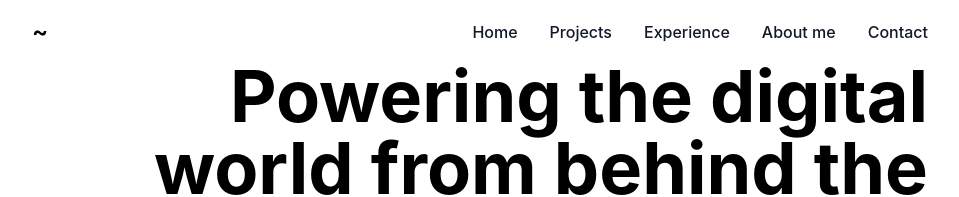
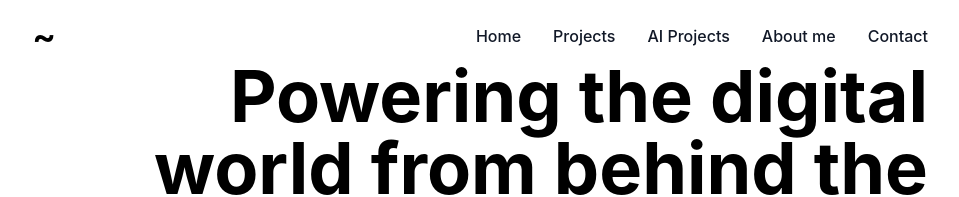
Before and after one commit to vncsmyrnk/portfolio, a React (Create React App) app in the folder app/: page / in a window 1280 px wide. Shown: the top 197 px of the page, without its empty margins (160-1119 px from the left). Built offline with nearby package versions, Linux system fonts and the light colour scheme.

Commit message:
Adding animations to other sections

```diff
--- a/app/package.json
+++ b/app/package.json
@@ -9,8 +9,10 @@
     "@testing-library/jest-dom": "^5.17.0",
     "@testing-library/react": "^13.4.0",
     "@testing-library/user-event": "^13.5.0",
+    "framer-motion": "^11.1.9",
     "react": "^18.3.1",
     "react-dom": "^18.3.1",
+    "react-intersection-observer": "^9.10.2",
     "react-scripts": "5.0.1",
     "react-syntax-highlighter": "^15.5.0",
     "web-vitals": "^2.1.4"
--- a/app/src/App.js
+++ b/app/src/App.js
@@ -1,7 +1,10 @@
 import './App.css';
 import Project from './Project';
+import { useInView } from 'react-intersection-observer'
 
 function App() {
+  const [refProjects, inViewProjects] = useInView({ threshold: 0.5 })
+
   const codeStringRestaurant = `[...]
 bp = Blueprint('bp_ingrediente', __name__)
 
@@ -32,7 +35,7 @@ public ResponseEntity<List<Calculation>> calculateDay(@Valid @RequestBody Reques
         <div className="header-section bg-white z-10 fixed top-0 right-0 left-0 pb-2 pr-[15%] pl-[15%]">
           <nav>
             <div class="flex flex-wrap items-center justify-between mx-auto pt-4">
-              <span class="self-center text-2xl font-semibold whitespace-nowrap">~</span>
+              <span class="self-center text-4xl font-semibold whitespace-nowrap">~</span>
               <div class="hidden w-full md:block md:w-auto" id="navbar-default">
                 <ul class="font-medium flex flex-col p-4 md:p-0 mt-4 border border-gray-100 rounded-lg md:flex-row md:space-x-8 rtl:space-x-reverse md:mt-0 md:border-0">
                   <li>
@@ -42,7 +45,7 @@ public ResponseEntity<List<Calculation>> calculateDay(@Valid @RequestBody Reques
                     <a href="#projects" class="block py-2 px-3 text-gray-900 rounded hover:bg-gray-100 md:hover:bg-transparent md:border-0 md:hover:text-blue-700 md:p-0 md:dark:hover:text-blue-500 dark:hover:bg-gray-700 dark:hover:text-white md:dark:hover:bg-transparent">Projects</a>
                   </li>
                   <li>
-                    <a href="#" class="block py-2 px-3 text-gray-900 rounded hover:bg-gray-100 md:hover:bg-transparent md:border-0 md:hover:text-blue-700 md:p-0 md:dark:hover:text-blue-500 dark:hover:bg-gray-700 dark:hover:text-white md:dark:hover:bg-transparent">Experience</a>
+                    <a href="#" class="block py-2 px-3 text-gray-900 rounded hover:bg-gray-100 md:hover:bg-transparent md:border-0 md:hover:text-blue-700 md:p-0 md:dark:hover:text-blue-500 dark:hover:bg-gray-700 dark:hover:text-white md:dark:hover:bg-transparent">AI Projects</a>
                   </li>
                   <li>
                     <a href="#" class="block py-2 px-3 text-gray-900 rounded hover:bg-gray-100 md:hover:bg-transparent md:border-0 md:hover:text-blue-700 md:p-0 md:dark:hover:text-blue-500 dark:hover:bg-gray-700 dark:hover:text-white md:dark:hover:bg-transparent">About me</a>
@@ -73,11 +76,13 @@ public ResponseEntity<List<Calculation>> calculateDay(@Valid @RequestBody Reques
         </div>
       </div>
       <div className="projects-page md:h-screen flex flex-col justify-center" id="projects">
-        <div className="projects-section page-section pr-[5%] pl-[5%]">
-          <p className="text-6xl font-bold mt-[60px] md:mt-0 md:mt-0">Projects</p>
-          <div className="project-samples grid grid-cols-1 md:grid-cols-2 gap-4 mt-[5%] mx-2">
-            <Project className="project-sample project-python w-full" name="Restaurant integration API" description={descriptionRestaurant} language="python" codeString={codeStringRestaurant} linkUrl="https://github.com/Sistema-de-integracao-em-restaurante/api" linkDescription="See on GitHub" />
-            <Project className="project-sample project-java w-full" name="Work Time calculator API" description={descriptionWTC} language="java" codeString={codeStringWTC} linkUrl="https://github.com/clocked-app/calculations-api" linkDescription="See on GitHub" />
+        <div ref={refProjects} className={inViewProjects ? "animate-[upDown_1s_ease-out]" : "invisible"}>
+          <div className="projects-section page-section pr-[5%] pl-[5%]">
+            <p className="text-6xl font-bold mt-[60px] md:mt-0 md:mt-0">Projects</p>
+            <div className="project-samples grid grid-cols-1 md:grid-cols-2 gap-4 mt-[5%] mx-2">
+              <Project className="project-sample project-python w-full" name="Restaurant integration API" description={descriptionRestaurant} language="python" codeString={codeStringRestaurant} linkUrl="https://github.com/Sistema-de-integracao-em-restaurante/api" linkDescription="See on GitHub" />
+              <Project className="project-sample project-java w-full" name="Work Time calculator API" description={descriptionWTC} language="java" codeString={codeStringWTC} linkUrl="https://github.com/clocked-app/calculations-api" linkDescription="See on GitHub" />
+            </div>
           </div>
         </div>
       </div>
--- a/app/tailwind.config.js
+++ b/app/tailwind.config.js
@@ -7,12 +7,16 @@ module.exports = {
     extend: {
       keyframes: {
         slideLeft: {
-          '0%': { transform: 'translateX(20%)' },
+          '0%': { transform: 'translateX(8%)' },
           '100%': { transform: 'translateX(0)' },
         },
         slideRight: {
-          '0%': { transform: 'translateX(-20%)' },
+          '0%': { transform: 'translateX(-8%)' },
           '100%': { transform: 'translateX(0)' },
+        },
+        upDown: {
+          '0%': { transform: 'translateY(8%)' },
+          '100%': { transform: 'translateY(0)' },
         },
       }
     },
```
Also changed, not shown: 1 other file (tests, documents, lock files or other folders).
